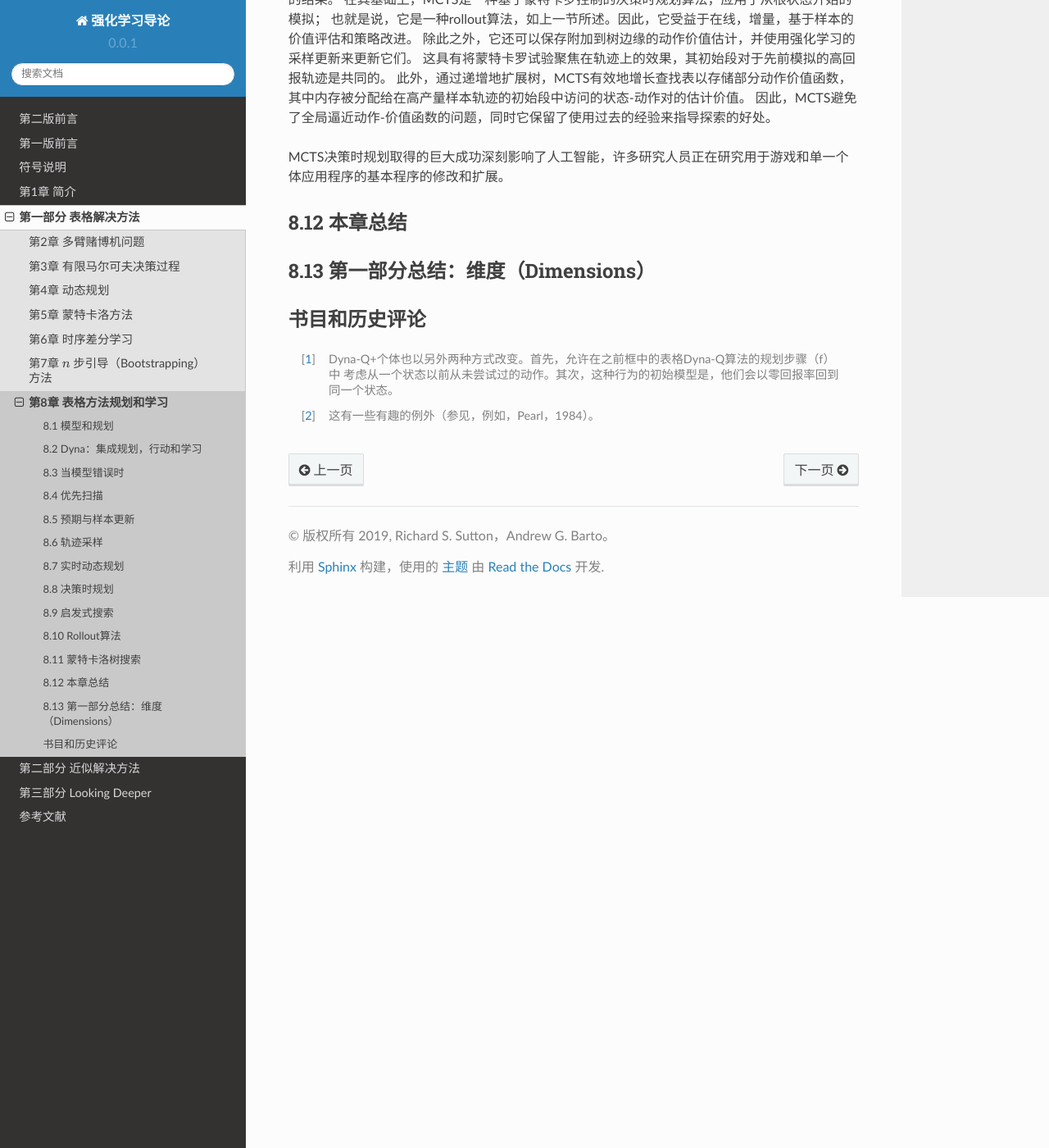
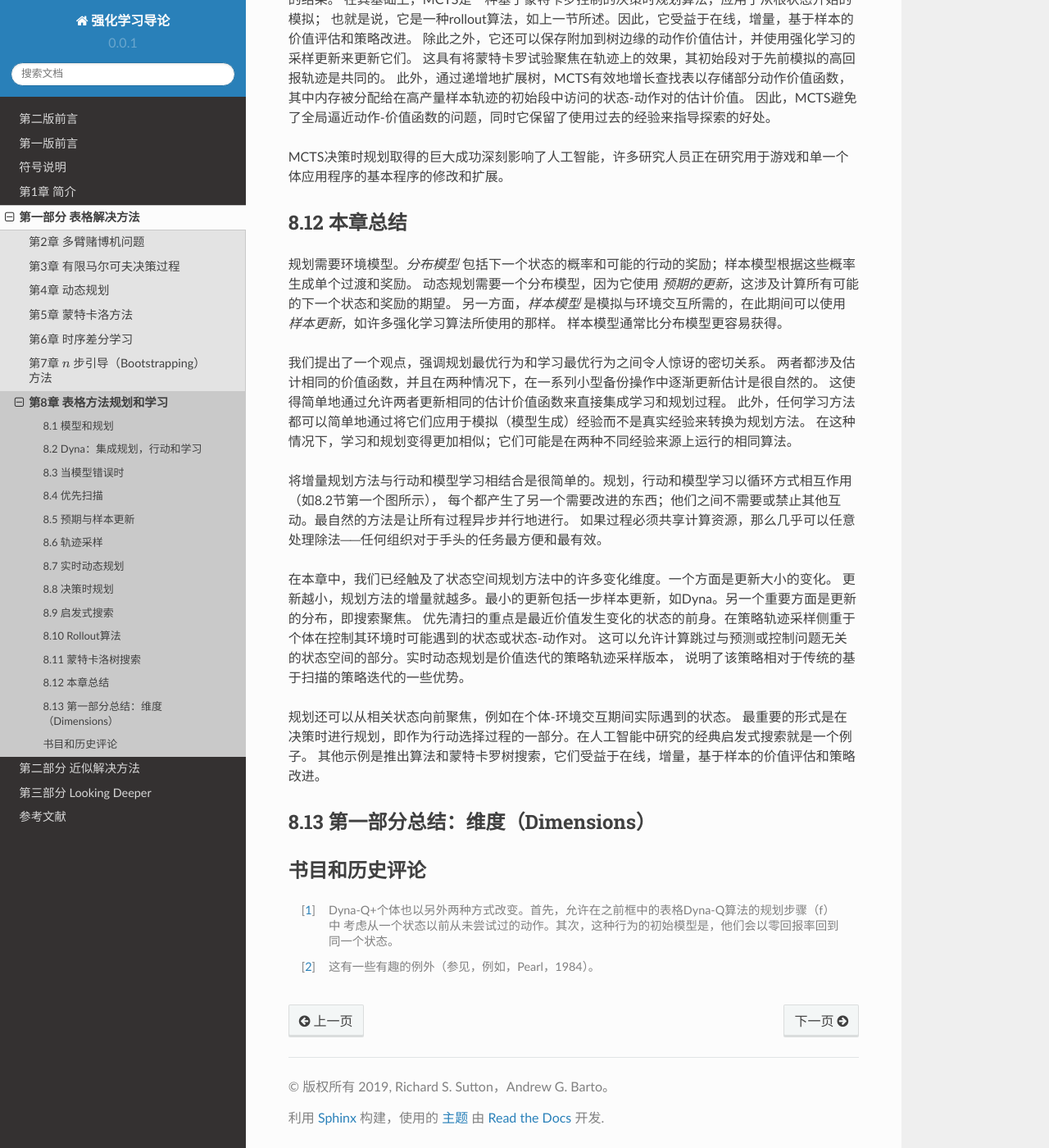
Before and after one commit to qiwihui/reinforcement-learning-an-introduction-chinese, a Sphinx documentation site: the page built from source/partI/chapter8/planning_and_learning_with_tabular_methods.rst, in a window 1280 px wide and 1400 px high, scrolled down 23845 px. Shown: the whole window at 82% size. Built offline with Sphinx 7.4.7 and the Read the Docs theme 2.0.0, drawn with Linux system fonts in a browser that asks for light colours; some of the changed text lies outside the part shown.

Commit message:
docs: 8.12 本章总结

```diff
--- a/source/partI/chapter8/planning_and_learning_with_tabular_methods.rst
+++ b/source/partI/chapter8/planning_and_learning_with_tabular_methods.rst
@@ -19,11 +19,11 @@
 给定状态和动作，模型产生对结果下一状态和下一奖励的预测。
 如果模型是随机的，那么有几种可能的下一个状态和下一个奖励，每个都有一定的发生概率。
 一些模型描述了所有可能性及其概率；这些我们称之为 *分布模型*。
-其他模型只产生一种可能性，根据概率进行采样；这些我们称之为 *采样模型*。
+其他模型只产生一种可能性，根据概率进行采样；这些我们称之为 *样本模型*。
 例如，考虑对十几个骰子的总和进行建模。
 分布模型将产生所有可能的总和及其发生的概率，而样本模型将产生根据该概率分布绘制的单个总和。
 在动态规划中假设的模型──MDP动力学的估计 :math:`p\left(s^{\prime}, r | s, a\right)` ──是分布模型。
-第5章中二十一点示例中使用的模型是一个采样模型。分布模型比样本模型更强大，因为它们可以始终用于产生样本。
+第5章中二十一点示例中使用的模型是一个样本模型。分布模型比样本模型更强大，因为它们可以始终用于产生样本。
 但是，在许多应用中，获取样本模型比分布模型容易得多。十几个骰子就是一个简单的例子。
 编写一个计算机程序来模拟骰子滚动并返回总和是很容易的，但是找出所有可能的总和及其概率更难且更容易出错。
 
@@ -885,6 +885,31 @@ MCTS决策时规划取得的巨大成功深刻影响了人工智能，许多研
 8.12 本章总结
 ---------------
 
+规划需要环境模型。*分布模型* 包括下一个状态的概率和可能的行动的奖励；样本模型根据这些概率生成单个过渡和奖励。
+动态规划需要一个分布模型，因为它使用 *预期的更新*，这涉及计算所有可能的下一个状态和奖励的期望。
+另一方面，*样本模型* 是模拟与环境交互所需的，在此期间可以使用 *样本更新*，如许多强化学习算法所使用的那样。
+样本模型通常比分布模型更容易获得。
+
+我们提出了一个观点，强调规划最优行为和学习最优行为之间令人惊讶的密切关系。
+两者都涉及估计相同的价值函数，并且在两种情况下，在一系列小型备份操作中逐渐更新估计是很自然的。
+这使得简单地通过允许两者更新相同的估计价值函数来直接集成学习和规划过程。
+此外，任何学习方法都可以简单地通过将它们应用于模拟（模型生成）经验而不是真实经验来转换为规划方法。
+在这种情况下，学习和规划变得更加相似；它们可能是在两种不同经验来源上运行的相同算法。
+
+将增量规划方法与行动和模型学习相结合是很简单的。规划，行动和模型学习以循环方式相互作用（如8.2节第一个图所示），
+每个都产生了另一个需要改进的东西；他们之间不需要或禁止其他互动。最自然的方法是让所有过程异步并行地进行。
+如果过程必须共享计算资源，那么几乎可以任意处理除法──任何组织对于手头的任务最方便和最有效。
+
+在本章中，我们已经触及了状态空间规划方法中的许多变化维度。一个方面是更新大小的变化。
+更新越小，规划方法的增量就越多。最小的更新包括一步样本更新，如Dyna。另一个重要方面是更新的分布，即搜索聚焦。
+优先清扫的重点是最近价值发生变化的状态的前身。在策略轨迹采样侧重于个体在控制其环境时可能遇到的状态或状态-动作对。
+这可以允许计算跳过与预测或控制问题无关的状态空间的部分。实时动态规划是价值迭代的策略轨迹采样版本，
+说明了该策略相对于传统的基于扫描的策略迭代的一些优势。
+
+规划还可以从相关状态向前聚焦，例如在个体-环境交互期间实际遇到的状态。
+最重要的形式是在决策时进行规划，即作为行动选择过程的一部分。在人工智能中研究的经典启发式搜索就是一个例子。
+其他示例是推出算法和蒙特卡罗树搜索，它们受益于在线，增量，基于样本的价值评估和策略改进。
+
 
 8.13 第一部分总结：维度（Dimensions）
 ----------------------------------------
```
